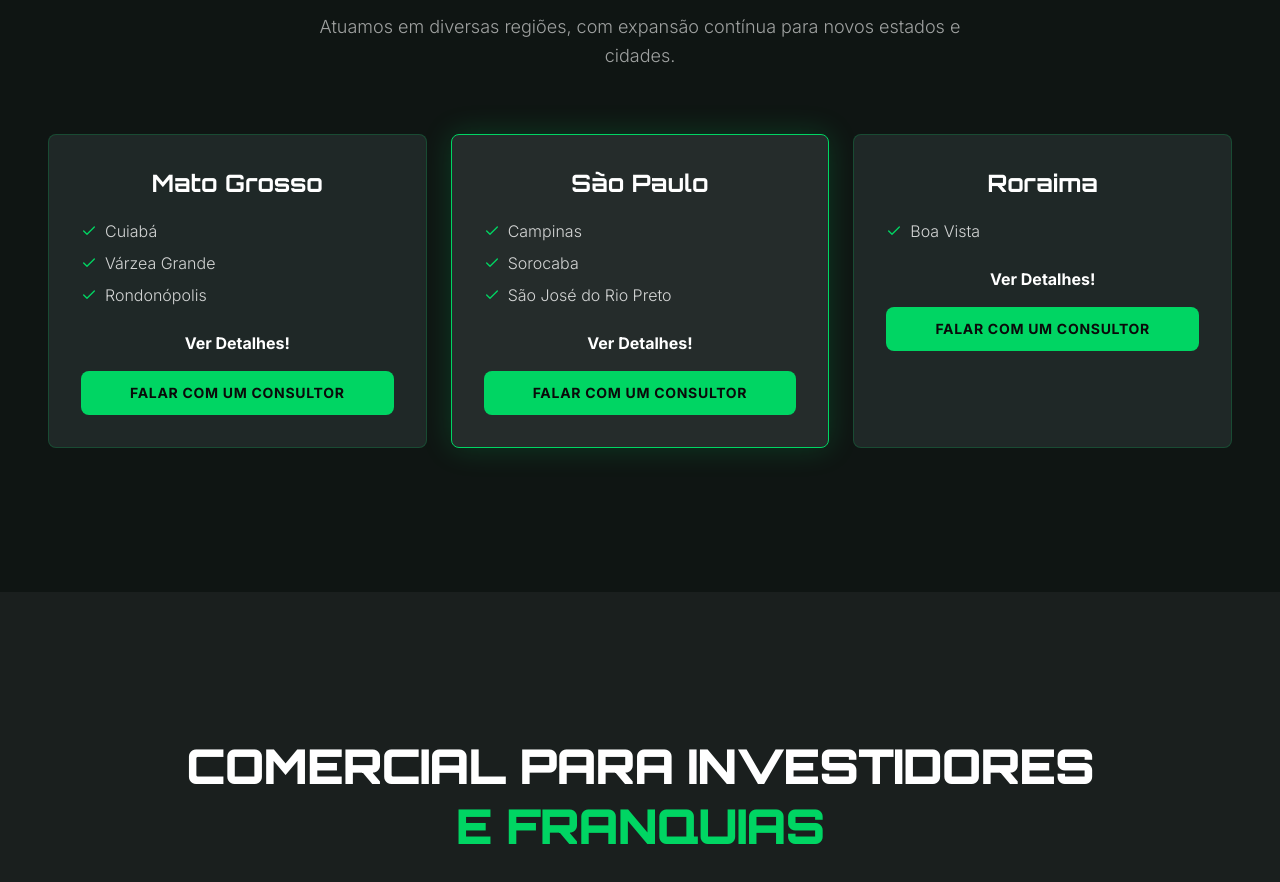
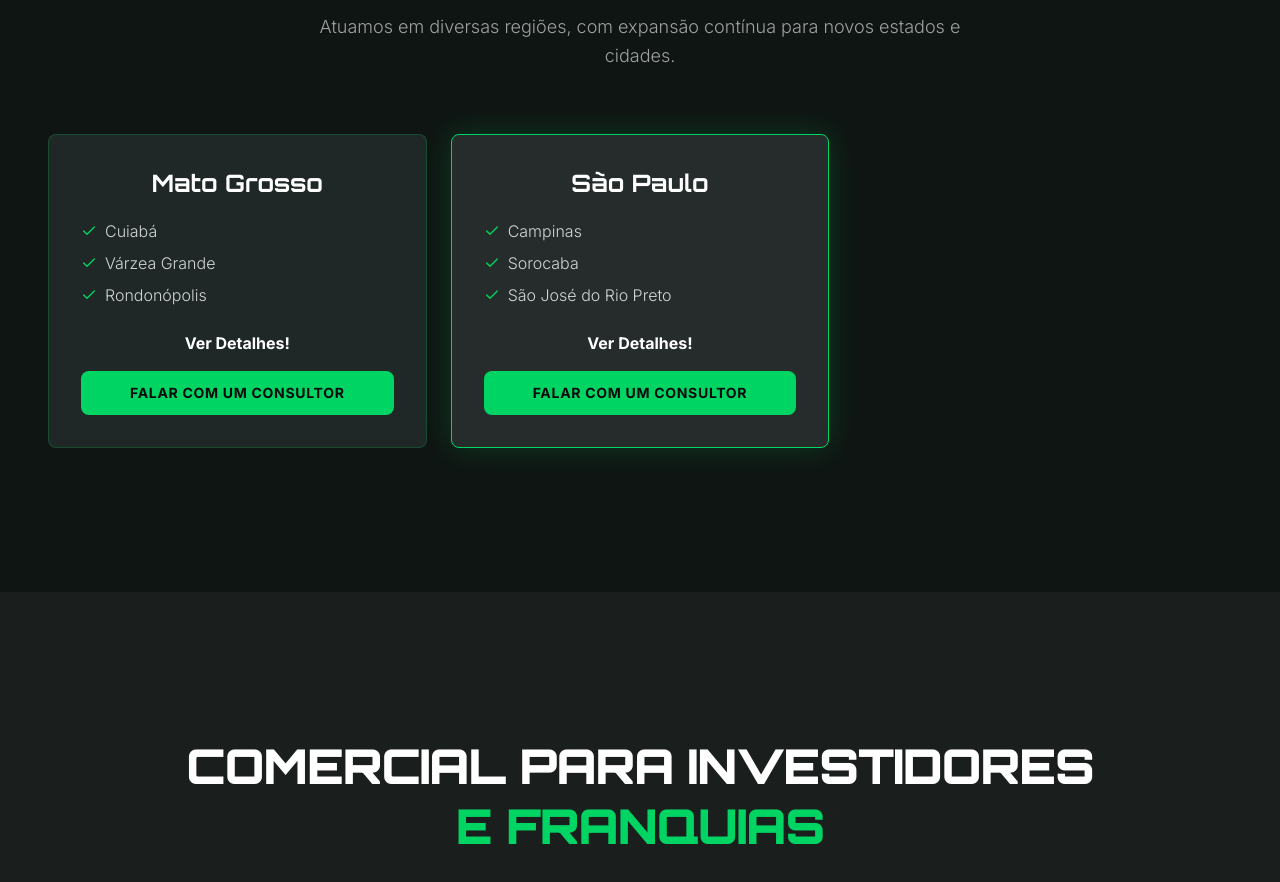
Before and after one commit to willmartins-dev/Cinematiclayoutformotorcyclerental, a React (Vite) app: page / in a window 1280 px wide. Shown: the part 5000-5882 px from the top of the page. Built offline with nearby package versions, Linux system fonts and the light colour scheme.

Commit message:
Remove card de Roraima da seção de localidades
Co-Authored-By: Claude Sonnet 4.6 <noreply@anthropic.com>

```diff
--- a/src/app/components/WhyChooseUs.tsx
+++ b/src/app/components/WhyChooseUs.tsx
@@ -35,11 +35,6 @@ const locations = [
     name: "São Paulo",
     cities: ["Campinas", "Sorocaba", "São José do Rio Preto"],
     featured: true
-  },
-  {
-    name: "Roraima",
-    cities: ["Boa Vista"],
-    featured: false
   }
 ];
 
```
